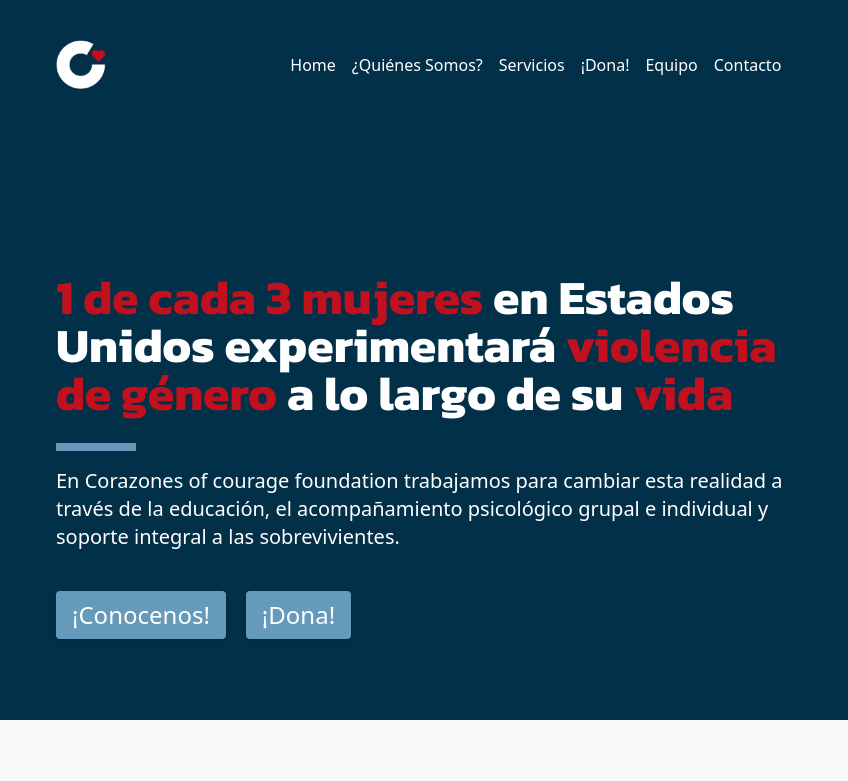
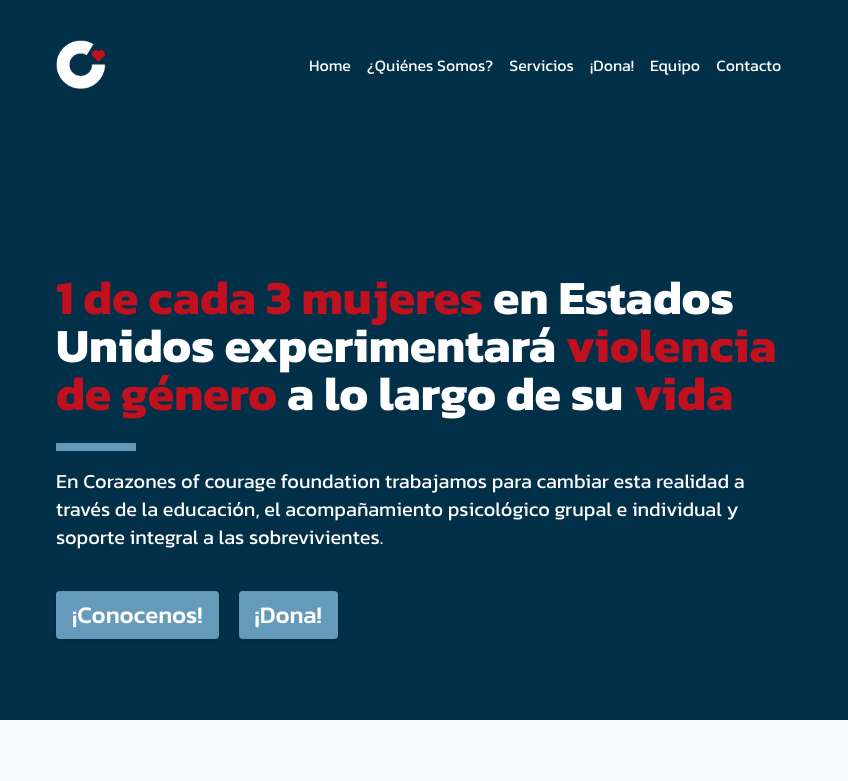
Before and after one commit to irinafaneite/corazones_foundation, a website built with Vite: page index.html in a window 1280 px wide. Shown: the top 781 px of the page, 0-848 px from the left. Built offline with nearby package versions, Linux system fonts and the light colour scheme.

Commit message:
change font to all document for kanit

```diff
--- a/index.html
+++ b/index.html
@@ -14,7 +14,7 @@
   <title>Corazones Foundation</title>
 </head>
 
-<body>
+<body class="font-kanit">
   <div class="flex flex-wrap md:h-[90vh] bg-primary text-white overflow-hidden">
     <div class="w-full sm:w-8/12 mb-10">
       <div class="container mx-auto h-full sm:p-10">
```
